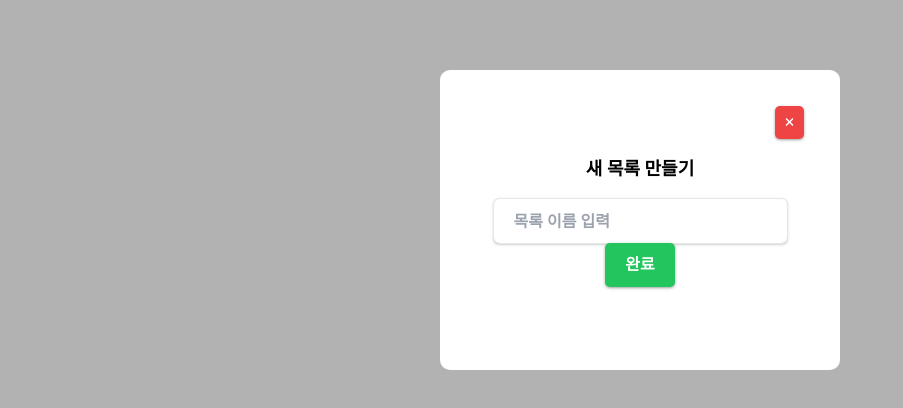
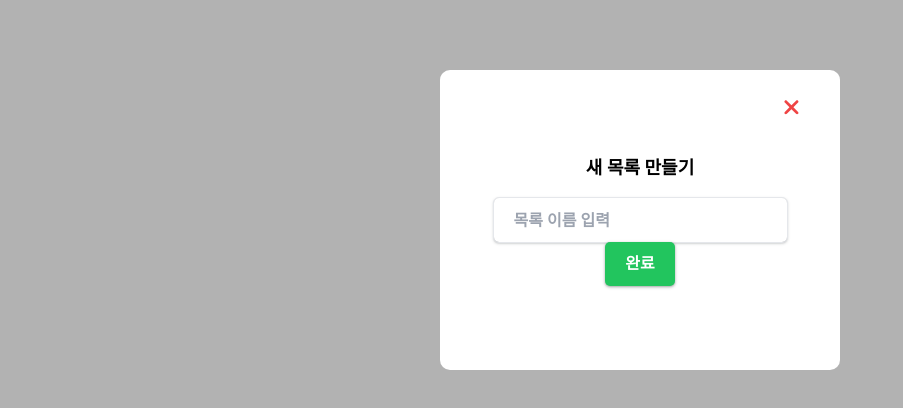
Before and after one commit to kdt-todolist/test, a React (Create React App) app: page / in a window 1280 px wide. Both pictures are taken after a click on the button "새 목록 만들기". Shown: the part 180-588 px from the top of the page, without its empty margins (0-903 px from the left). Built offline with nearby package versions, Linux system fonts and the light colour scheme.

Commit message:
STYLE: x button

```diff
--- a/src/components/Common/Button.jsx
+++ b/src/components/Common/Button.jsx
@@ -61,6 +61,13 @@ const COLOR = {
     --button-box-shadow: none;
     --button-color: white;
   `,
+  x: css`
+    --button-bg-color: transparent;
+    --button-hover-bg-color: transparent;
+    --button-color: rgb(239 68 68);
+    --button-hover-color: rgb(185 28 28);
+    --button-box-shadow: none;
+  `,
 };
 // 버튼 사이즈
 const SIZES = {
--- a/src/components/Common/Modal.jsx
+++ b/src/components/Common/Modal.jsx
@@ -10,7 +10,12 @@ const StyledModal = styled.div`
   height: ${(props) => props.height || 300}px; /* 기본 높이 추가 */
   border-radius: 10px;
   background-color: #FFFFFF;
+
+  display: flex;
   position: relative; /* 닫기 버튼 위치를 위한 상대 위치 설정 */
+  flex-direction: column;
+  align-items: center;
+  justify-content: top;
   padding: 20px;
 `;
 
@@ -29,28 +34,35 @@ const StyledBackdrop = styled.div`
   background-color: rgba(0, 0, 0, 0.3);
 `;
 
-const CloseButton = styled(Button)`
-  position: absolute;
-  top: 10px;
-  right: 10px;
-`;
-
 function Modal({ children, isOpen, onClose, width, height }) {
   if (!isOpen) return null;
 
   return (
     <StyledBackdrop onClick={onClose}>
+
       <StyledModal width={width} height={height} onClick={(e) => e.stopPropagation()}>
-        <div className="flex justify-between w-full p-4">
-          <p className="text-xl font-semibold">Modal</p>
-          <CloseButton size="sm" color="red" onClick={onClose}>
-            <FontAwesomeIcon icon={faXmark} />
-          </CloseButton>
+        <div style={{
+          position: 'absolute',
+          top: '10px',
+          right: '10px',
+        }}>
+          <Button size="lg" color="x" onClick={onClose}>
+            <FontAwesomeIcon icon={faXmark} size="lg" />
+          </Button>
         </div>
-        <div className="text-black text-center">
+        <div style={{
+          display: 'flex',
+          flexDirection: 'column',
+          alignItems: 'center',
+          justifyContent: 'center',
+          width: '100%',
+          height: '100%',
+          color: '#000000',
+        }}>
           {children}
         </div>
       </StyledModal>
+
     </StyledBackdrop>
   );
 }
```
